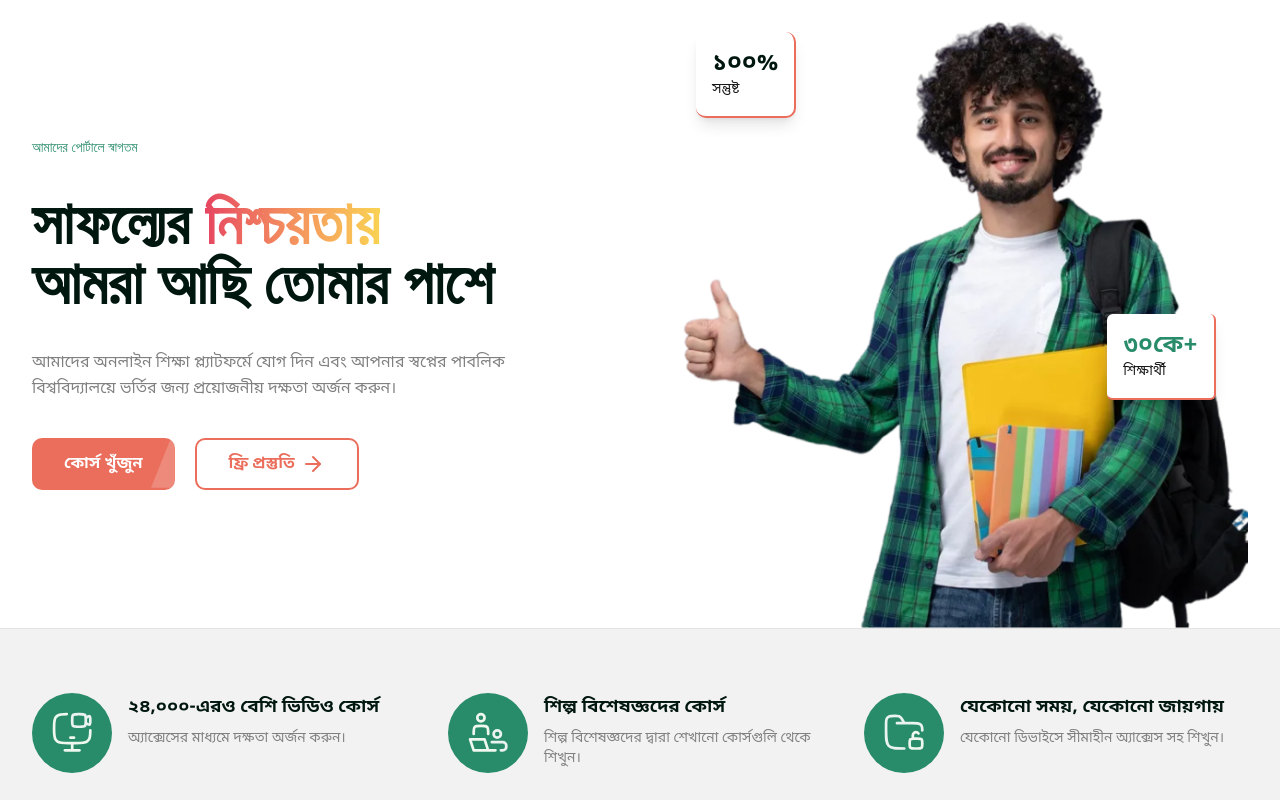
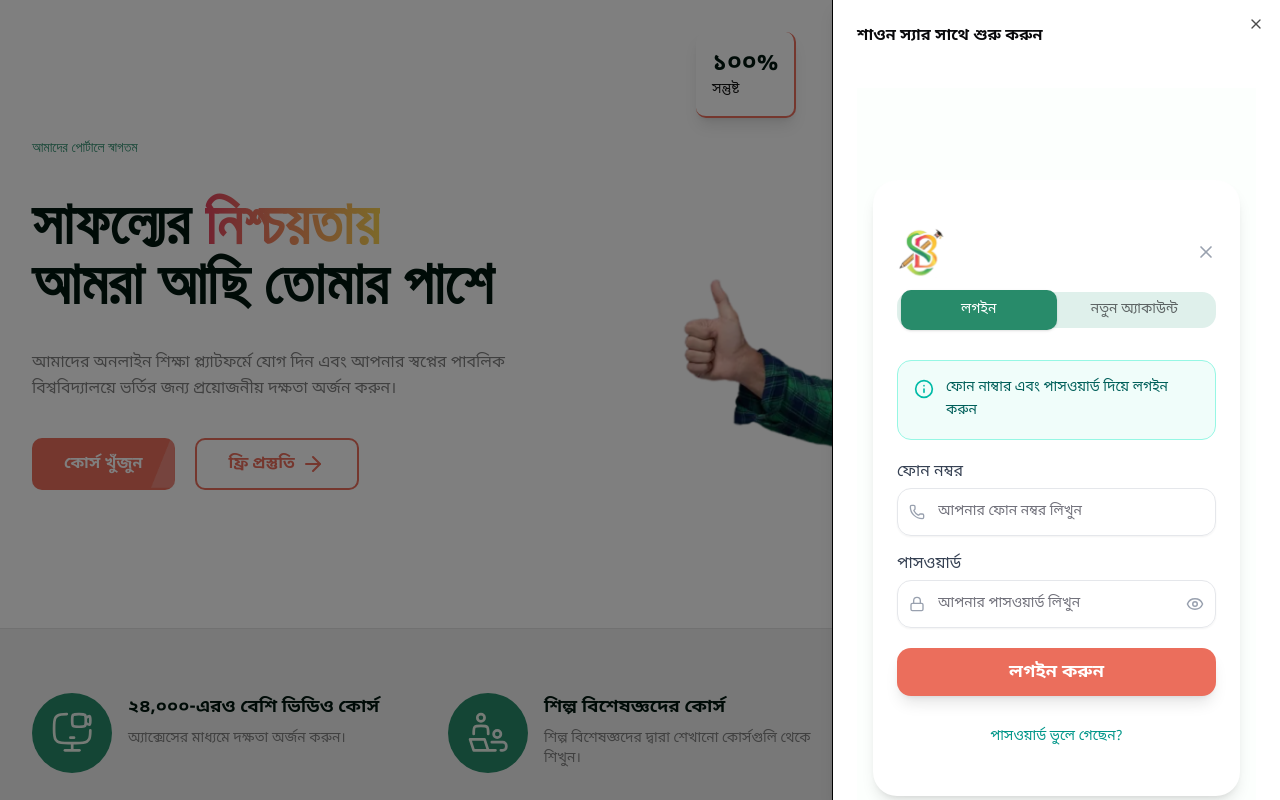
Before and after one commit to Nexistbd/shawon-sir-client, a Next.js app: page / in a window 1280 px wide. Both pictures are taken after a click on the button "ফ্রি প্রস্তুতি". Shown: the top 800 px of the page. Built offline with nearby package versions, Linux system fonts and the light colour scheme; no server answers.

Commit message:
added: login sheet

```diff
--- a/src/app/layout.tsx
+++ b/src/app/layout.tsx
@@ -2,6 +2,7 @@ import type { Metadata } from "next";
 import { Geist, Geist_Mono } from "next/font/google";
 import "./globals.css";
 import { Providers } from "@/lib/Provider";
+import { LoginSheetProvider } from "@/components/shared/LoginSheet";
 
 const geistSans = Geist({
   variable: "--font-geist-sans",
@@ -28,7 +29,9 @@ export default function RootLayout({
       <body
         className={`${geistSans.variable} ${geistMono.variable} antialiased`}
       >
-        <Providers>{children}</Providers>
+        <Providers>
+          <LoginSheetProvider>{children}</LoginSheetProvider>
+        </Providers>
       </body>
     </html>
   );
--- a/src/components/sections/HeroSection.tsx
+++ b/src/components/sections/HeroSection.tsx
@@ -4,6 +4,7 @@ import assets from "@/assets";
 import Image from "next/image";
 import { ArrowRight } from "lucide-react";
 import heroImage from "@/assets/heroImage.png";
+import { LoginButton } from "@/components/shared/LoginSheet";
 
 // Assets
 
@@ -47,10 +48,10 @@ export const HeroSection = () => {
                   className="w-6 h-12 absolute right-0 "
                 />
               </button>
-              <button className="border-2 border-primary text-primary flex items-center gap-1.5 px-8 py-3 rounded-[10px] font-bold hover:bg-[#eb6e5c] hover:text-white">
+              <LoginButton className="border-2 border-primary text-primary flex items-center gap-1.5 px-8 py-3 rounded-[10px] font-bold hover:bg-[#eb6e5c] hover:text-white">
                 ফ্রি প্রস্তুতি
                 <ArrowRight className="text-primary" />
-              </button>
+              </LoginButton>
             </div>
           </div>
 
--- a/src/components/shared/Login.tsx
+++ b/src/components/shared/Login.tsx
@@ -5,7 +5,7 @@ import { useForm } from "react-hook-form";
 import { zodResolver } from "@hookform/resolvers/zod";
 import * as z from "zod";
 import { signIn } from "next-auth/react";
-import { useRouter } from "next/navigation";
+import { useRouter, useSearchParams, usePathname } from "next/navigation";
 import { Button } from "@/components/ui/button";
 import { Input } from "@/components/ui/input";
 import { Label } from "@/components/ui/label";
@@ -17,6 +17,7 @@ import Image from "next/image";
 import assets from "@/assets";
 import LoadingButton from "./Loading";
 import Registration from "./Registration";
+import { useLoginSheet } from "./LoginSheet";
 // import { toast } from "sonner";
 // Using console.log for now. Install sonner or use CustomToast for production.
 
@@ -35,6 +36,19 @@ export default function Login() {
   const [showPassword, setShowPassword] = useState(false);
   const [isLoading, setIsLoading] = useState(false);
   const router = useRouter();
+  const searchParams = useSearchParams();
+  const pathname = usePathname();
+
+  // Get closeLogin from context if available
+  let closeLogin: (() => void) | undefined;
+  try {
+    closeLogin = useLoginSheet().closeLogin;
+  } catch {
+    // Not in LoginSheetProvider, ignore
+  }
+
+  // Get the callback URL from query params, default to "/dashboard"
+  const callbackUrl = searchParams.get("callbackUrl") || "/dashboard";
 
   const loginForm = useForm<LoginFormData>({
     resolver: zodResolver(loginSchema),
@@ -51,15 +65,22 @@ export default function Login() {
         phone: data.phone,
         password: data.password,
         redirect: false,
+        callbackUrl,
       });
 
       if (result?.error) {
         console.error("Login failed:", result.error);
         // toast.error("লগইন ব্যর্থ হয়েছে। আপনার ফোন নম্বর এবং পাসওয়ার্ড যাচাই করুন।");
       } else {
-        console.log("Login successful!");
-        // toast.success("লগইন সফল হয়েছে!");
-        router.push("/");
+        // Close the sheet if used in a modal
+        if (closeLogin) {
+          closeLogin();
+        }
+        // Redirect to the callback URL after successful login
+        // Clear the login query param to prevent auto-opening on refresh
+        const newSearchParams = new URLSearchParams();
+        newSearchParams.set("callbackUrl", callbackUrl);
+        router.push(`${pathname}?${newSearchParams.toString()}`);
         router.refresh();
       }
     } catch (error) {
--- /dev/null
+++ b/src/components/shared/LoginSheet.tsx
@@ -0,0 +1,85 @@
+"use client";
+
+import {
+  createContext,
+  useContext,
+  ReactNode,
+  useState,
+  useEffect,
+} from "react";
+import { useSearchParams } from "next/navigation";
+import {
+  Sheet,
+  SheetContent,
+  SheetHeader,
+  SheetTitle,
+} from "@/components/ui/sheet";
+import Login from "./Login";
+
+// Create a context to manage the sheet state
+interface LoginSheetContextType {
+  isOpen: boolean;
+  openLogin: () => void;
+  closeLogin: () => void;
+}
+
+const LoginSheetContext = createContext<LoginSheetContextType | undefined>(
+  undefined,
+);
+
+export function LoginSheetProvider({ children }: { children: ReactNode }) {
+  const [isOpen, setIsOpen] = useState(false);
+  const searchParams = useSearchParams();
+
+  useEffect(() => {
+    // Auto-open sheet if login=true in URL
+    if (searchParams.get("login") === "true") {
+      setIsOpen(true);
+    }
+  }, [searchParams]);
+
+  const openLogin = () => setIsOpen(true);
+  const closeLogin = () => setIsOpen(false);
+
+  return (
+    <LoginSheetContext.Provider value={{ isOpen, openLogin, closeLogin }}>
+      {children}
+      {/* Login Sheet */}
+      <Sheet open={isOpen} onOpenChange={setIsOpen}>
+        <SheetContent side="right" className="w-full sm:max-w-md p-0">
+          <SheetHeader className="p-6 pb-0">
+            <SheetTitle>শাওন স্যার সাথে শুরু করুন </SheetTitle>
+          </SheetHeader>
+          <div className="p-6">
+            <Login />
+          </div>
+        </SheetContent>
+      </Sheet>
+    </LoginSheetContext.Provider>
+  );
+}
+
+// Hook to use the login sheet
+export function useLoginSheet() {
+  const context = useContext(LoginSheetContext);
+  if (!context) {
+    throw new Error("useLoginSheet must be used within LoginSheetProvider");
+  }
+  return context;
+}
+
+// Login Button Component - wraps any child in a button that opens the sheet
+interface LoginButtonProps {
+  children: ReactNode;
+  className?: string;
+}
+
+export function LoginButton({ children, className = "" }: LoginButtonProps) {
+  const { openLogin } = useLoginSheet();
+
+  return (
+    <button onClick={openLogin} className={className}>
+      {children}
+    </button>
+  );
+}
--- /dev/null
+++ b/src/components/ui/sheet.tsx
@@ -0,0 +1,143 @@
+"use client"
+
+import * as React from "react"
+import { XIcon } from "lucide-react"
+import { Dialog as SheetPrimitive } from "radix-ui"
+
+import { cn } from "@/lib/utils"
+
+function Sheet({ ...props }: React.ComponentProps<typeof SheetPrimitive.Root>) {
+  return <SheetPrimitive.Root data-slot="sheet" {...props} />
+}
+
+function SheetTrigger({
+  ...props
+}: React.ComponentProps<typeof SheetPrimitive.Trigger>) {
+  return <SheetPrimitive.Trigger data-slot="sheet-trigger" {...props} />
+}
+
+function SheetClose({
+  ...props
+}: React.ComponentProps<typeof SheetPrimitive.Close>) {
+  return <SheetPrimitive.Close data-slot="sheet-close" {...props} />
+}
+
+function SheetPortal({
+  ...props
+}: React.ComponentProps<typeof SheetPrimitive.Portal>) {
+  return <SheetPrimitive.Portal data-slot="sheet-portal" {...props} />
+}
+
+function SheetOverlay({
+  className,
+  ...props
+}: React.ComponentProps<typeof SheetPrimitive.Overlay>) {
+  return (
+    <SheetPrimitive.Overlay
+      data-slot="sheet-overlay"
+      className={cn(
+        "data-[state=open]:animate-in data-[state=closed]:animate-out data-[state=closed]:fade-out-0 data-[state=open]:fade-in-0 fixed inset-0 z-50 bg-black/50",
+        className
+      )}
+      {...props}
+    />
+  )
+}
+
+function SheetContent({
+  className,
+  children,
+  side = "right",
+  showCloseButton = true,
+  ...props
+}: React.ComponentProps<typeof SheetPrimitive.Content> & {
+  side?: "top" | "right" | "bottom" | "left"
+  showCloseButton?: boolean
+}) {
+  return (
+    <SheetPortal>
+      <SheetOverlay />
+      <SheetPrimitive.Content
+        data-slot="sheet-content"
+        className={cn(
+          "bg-background data-[state=open]:animate-in data-[state=closed]:animate-out fixed z-50 flex flex-col gap-4 shadow-lg transition ease-in-out data-[state=closed]:duration-300 data-[state=open]:duration-500",
+          side === "right" &&
+            "data-[state=closed]:slide-out-to-right data-[state=open]:slide-in-from-right inset-y-0 right-0 h-full w-3/4 border-l sm:max-w-sm",
+          side === "left" &&
+            "data-[state=closed]:slide-out-to-left data-[state=open]:slide-in-from-left inset-y-0 left-0 h-full w-3/4 border-r sm:max-w-sm",
+          side === "top" &&
+            "data-[state=closed]:slide-out-to-top data-[state=open]:slide-in-from-top inset-x-0 top-0 h-auto border-b",
+          side === "bottom" &&
+            "data-[state=closed]:slide-out-to-bottom data-[state=open]:slide-in-from-bottom inset-x-0 bottom-0 h-auto border-t",
+          className
+        )}
+        {...props}
+      >
+        {children}
+        {showCloseButton && (
+          <SheetPrimitive.Close className="ring-offset-background focus:ring-ring data-[state=open]:bg-secondary absolute top-4 right-4 rounded-xs opacity-70 transition-opacity hover:opacity-100 focus:ring-2 focus:ring-offset-2 focus:outline-hidden disabled:pointer-events-none">
+            <XIcon className="size-4" />
+            <span className="sr-only">Close</span>
+          </SheetPrimitive.Close>
+        )}
+      </SheetPrimitive.Content>
+    </SheetPortal>
+  )
+}
+
+function SheetHeader({ className, ...props }: React.ComponentProps<"div">) {
+  return (
+    <div
+      data-slot="sheet-header"
+      className={cn("flex flex-col gap-1.5 p-4", className)}
+      {...props}
+    />
+  )
+}
+
+function SheetFooter({ className, ...props }: React.ComponentProps<"div">) {
+  return (
+    <div
+      data-slot="sheet-footer"
+      className={cn("mt-auto flex flex-col gap-2 p-4", className)}
+      {...props}
+    />
+  )
+}
+
+function SheetTitle({
+  className,
+  ...props
+}: React.ComponentProps<typeof SheetPrimitive.Title>) {
+  return (
+    <SheetPrimitive.Title
+      data-slot="sheet-title"
+      className={cn("text-foreground font-semibold", className)}
+      {...props}
+    />
+  )
+}
+
+function SheetDescription({
+  className,
+  ...props
+}: React.ComponentProps<typeof SheetPrimitive.Description>) {
+  return (
+    <SheetPrimitive.Description
+      data-slot="sheet-description"
+      className={cn("text-muted-foreground text-sm", className)}
+      {...props}
+    />
+  )
+}
+
+export {
+  Sheet,
+  SheetTrigger,
+  SheetClose,
+  SheetContent,
+  SheetHeader,
+  SheetFooter,
+  SheetTitle,
+  SheetDescription,
+}
--- /dev/null
+++ b/src/middleware.ts
@@ -0,0 +1,36 @@
+import { withAuth } from "next-auth/middleware";
+import { NextResponse } from "next/server";
+
+export default withAuth(
+  function middleware(req) {
+    const token = req.nextauth.token;
+    const isAuth = !!token;
+    const isLoginPage = req.nextUrl.pathname === "/login";
+
+    // If user is not authenticated and trying to access protected route
+    if (!isAuth && !isLoginPage) {
+      const callbackUrl = encodeURIComponent(req.nextUrl.pathname);
+      // Redirect to home page with callbackUrl that will open the login sheet
+      return NextResponse.redirect(
+        new URL(`/?login=true&callbackUrl=${callbackUrl}`, req.url),
+      );
+    }
+
+    // If user is authenticated and trying to access login page, redirect to dashboard
+    if (isAuth && isLoginPage) {
+      return NextResponse.redirect(new URL("/dashboard", req.url));
+    }
+
+    return NextResponse.next();
+  },
+  {
+    pages: {
+      signIn: "/login",
+    },
+  },
+);
+
+export const config = {
+  // Protected routes that require authentication
+  matcher: ["/dashboard/:path*", "/course/enrollment/:path*"],
+};
```
